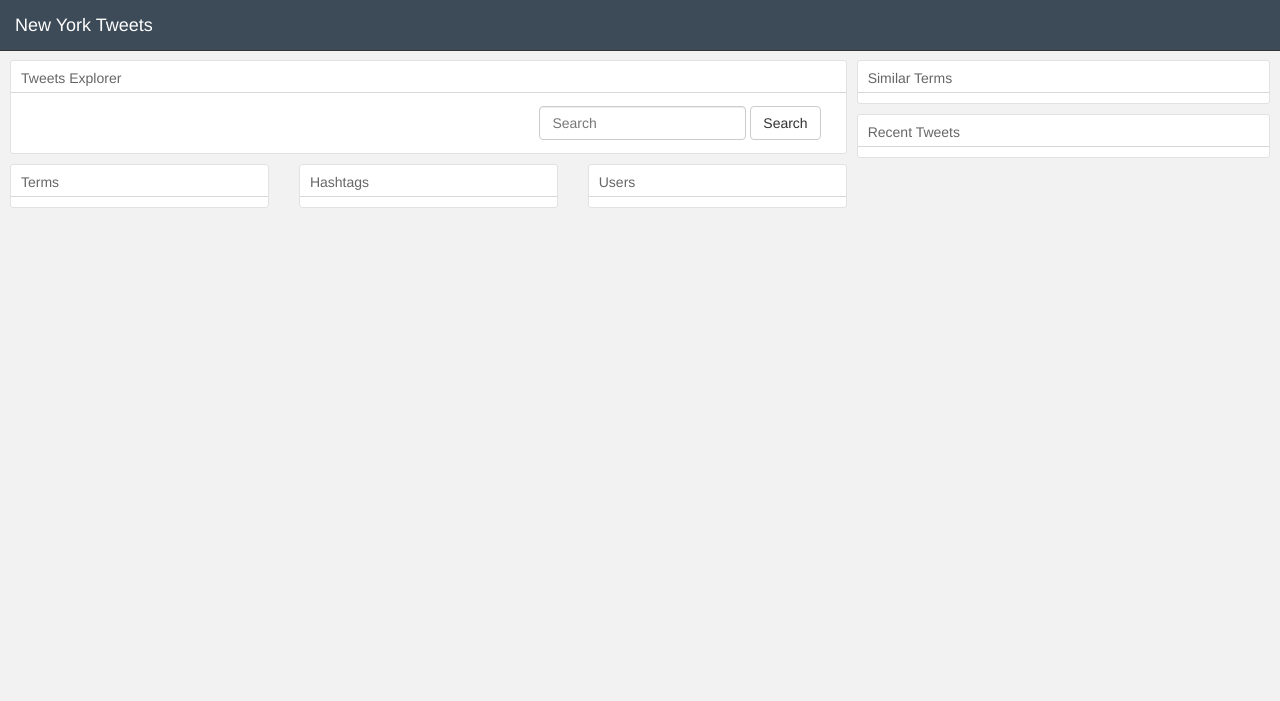
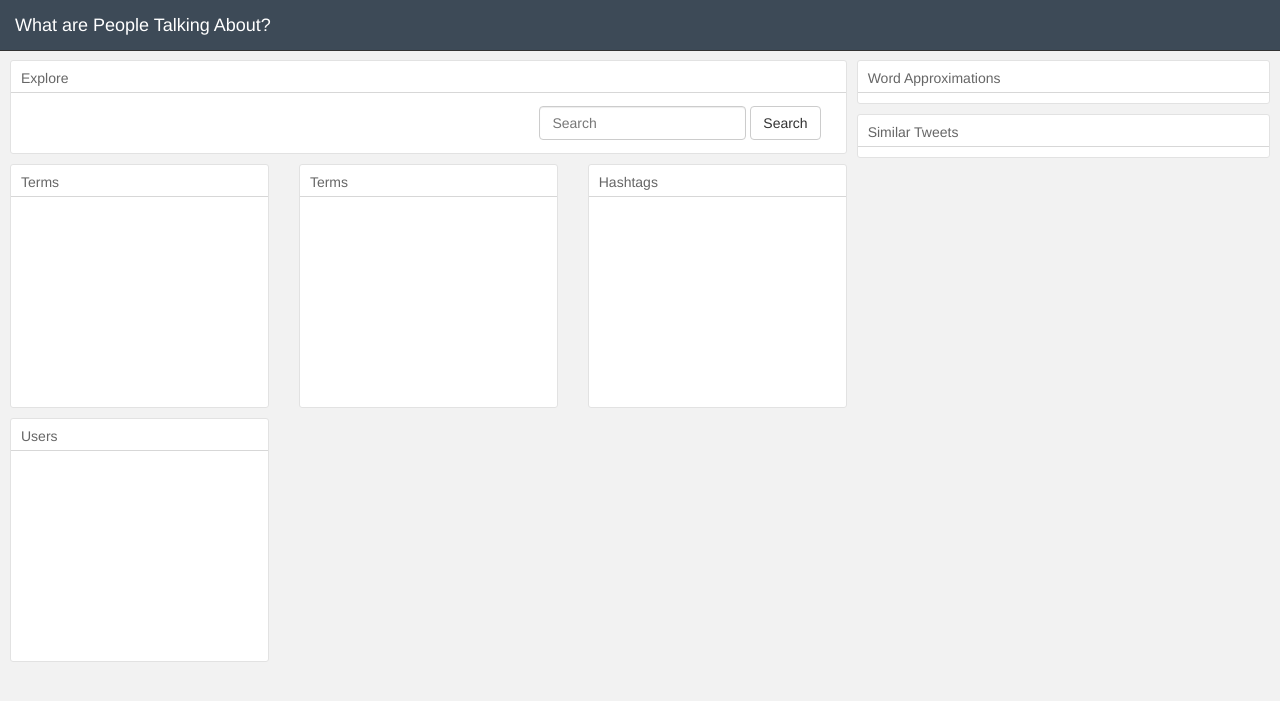
Before and after one commit to aaljuhani/ExploreTweetData, a Flask app: page / in a window 1280 px wide. Shown: the top 701 px of the page. Run offline with Flask 2, Linux system fonts and the light colour scheme; a map, chart or similar area stays blank; some libraries are stand-ins or nearby versions.

Commit message:
Update index.html

```diff
--- a/python-gae-quickstart/templates/index.html
+++ b/python-gae-quickstart/templates/index.html
@@ -1,13 +1,13 @@
 <!DOCTYPE html>
 <html>
 <head>
-  <title>New York Tweets</title>
+    <title>>What are People Talking About?</title>
     <link rel="stylesheet" href="./static/lib/css//bootstrap.min.css">
     <link rel="stylesheet" href="./static/lib/css/keen-dashboards.css">
     <link rel="stylesheet" href="./static/lib/css/dc.min.css">
     <link rel="stylesheet" href="./static/lib/css/leaflet.css">
     <link rel="stylesheet" href="./static/css/custom.css">
-
+<!-- Test git -->
 
 
 </head>
@@ -16,7 +16,7 @@
 <div class="navbar navbar-inverse navbar-fixed-top" role="navigation">
     <div class="container-fluid">
         <div class="navbar-header">
-        <a class="navbar-brand" href="./">New York Tweets</a>
+            <a class="navbar-brand" href="./">What are People Talking About?</a>
         </div>
     </div>
 </div>
@@ -32,7 +32,7 @@
                 <div class="col-sm-12">
                     <div class="chart-wrapper">
                         <div class="chart-title">
-                Tweets Explorer
+                            Explore
                         </div>
                         <div class="chart-stage">
                             <form class="navbar-form navbar-right" role="search">
@@ -56,7 +56,17 @@
                             Terms
                         </div>
                         <div class="chart-stage">
-                <div id="terms-chart"></div>
+                            <div id="terms-chart" style="height: 200px"></div>
+                        </div>
+                    </div>
+                </div>
+                <div class="col-sm-4">
+                    <div class="chart-wrapper">
+                        <div class="chart-title">
+                            Terms
+                        </div>
+                        <div class="chart-stage">
+                            <div id="terms-chart" style="height: 200px"></div>
                         </div>
                     </div>
                 </div>
@@ -66,7 +76,7 @@
                             Hashtags
                         </div>
                         <div class="chart-stage">
-                <div id="hashtag-chart"></div>
+                            <div id="hashtag-chart" style="height: 200px"></div>
                         </div>
                     </div>
                 </div>
@@ -76,7 +86,7 @@
                             Users
                         </div>
                         <div class="chart-stage">
-                <div id="users-chart"></div>
+                            <div id="users-chart" style="height: 200px"></div>
                         </div>
                     </div>
                 </div>
@@ -91,7 +101,7 @@
                 <div class="col-sm-12">
                     <div class="chart-wrapper">
                         <div class="chart-title">
-                Similar Terms
+                            Word Approximations
                         </div>
                         <div class="chart-stage">
                             <div id="map" style="height: 50%"></div>
@@ -106,7 +116,7 @@
                 <div class="col-sm-12">
                     <div class="chart-wrapper">
                         <div class="chart-title">
-                Recent Tweets
+                            Similar Tweets
                         </div>
                         <div class="chart-stage">
                             <div id="number-records-nd"></div>
@@ -136,7 +146,7 @@
 <script src="./static/lib/js/keen.min.js"></script>
 
 
-  <script src='./static/js/graphs.js' type='text/javascript'></script>
+<script src='./static/js/charts.js' type='text/javascript'></script>
 
 
 </body>
```
Lines whose indentation alone changed are shown as unchanged.
